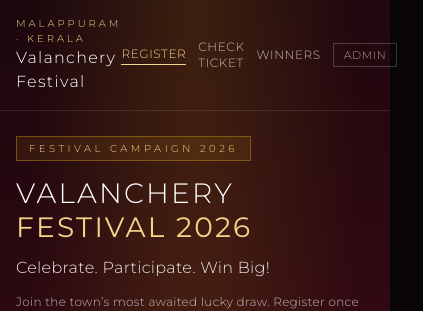
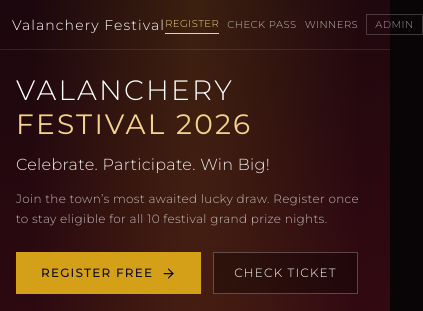
Before and after one commit to dapps-git/LUCKY_DRAW-staticweb, a React (Vite) app: page /register in a window 390 px wide. Shown: the top 311 px of the page, 423 px wide, since content can reach past the window. Built offline with nearby package versions, Linux system fonts and the light colour scheme.

Commit message:
fix: clean navbar mobile layout, remove campaign badge and extra header text

```diff
--- a/src/components/AdminLayout.tsx
+++ b/src/components/AdminLayout.tsx
@@ -84,10 +84,9 @@ export function AdminLayout() {
     <div className="min-h-screen bg-[#f4eee6] text-[#140d10]">
       {/* Desktop Sidebar */}
       <aside className="fixed inset-y-0 left-0 z-40 hidden w-64 flex-col border-r border-white/10 bg-[#12080c] text-white lg:flex">
-        <div className="border-b border-white/10 px-5 py-6">
-          <p className="text-[10px] tracking-[0.3em] text-[#d4a017]">VALANCHERY FESTIVAL</p>
-          <p className="font-display text-lg font-light tracking-wider">Control Room 2026</p>
-          <p className="mt-0.5 text-[11px] font-light text-white/40">Lucky Draw Management</p>
+        <div className="border-b border-white/10 px-5 py-5">
+          <p className="font-display text-base font-light tracking-wider text-white">Valanchery Festival</p>
+          <p className="mt-0.5 text-[11px] font-light text-[#d4a017]">Control Room 2026</p>
         </div>
         <div className="flex-1 py-4">{nav}</div>
       </aside>
@@ -99,8 +98,8 @@ export function AdminLayout() {
           <aside className="absolute inset-y-0 left-0 flex w-72 flex-col border-r border-white/10 bg-[#12080c] text-white">
             <div className="flex items-center justify-between border-b border-white/10 px-5 py-5">
               <div>
-                <p className="text-[10px] tracking-[0.25em] text-[#d4a017]">VALANCHERY</p>
-                <p className="font-display text-base font-light">Festival Control</p>
+                <p className="font-display text-base font-light tracking-wider text-white">Valanchery Festival</p>
+                <p className="text-[11px] font-light text-[#d4a017]">Control Room 2026</p>
               </div>
               <button onClick={() => setOpen(false)} className="text-white/70 hover:text-white">
                 <X size={20} />
--- a/src/pages/PublicUserLoginPage.tsx
+++ b/src/pages/PublicUserLoginPage.tsx
@@ -57,26 +57,23 @@ export function PublicUserLoginPage() {
   return (
     <div className="festival-hero min-h-screen text-white">
       {/* Top Bar */}
-      <header className="mx-auto flex max-w-6xl items-center justify-between border-b border-white/10 px-4 py-4 md:px-8">
-        <div>
-          <p className="text-[10px] tracking-[0.3em] text-[#f3d48a]">VALANCHERY FESTIVAL 2026</p>
-          <Link to="/register" className="font-display text-base tracking-wider md:text-lg">
-            Lucky Draw Portal
-          </Link>
-        </div>
-        <nav className="flex items-center gap-3 text-xs font-light tracking-wider md:gap-6 md:text-sm">
-          <Link to="/register" className="text-white/70 transition hover:text-[#f3d48a]">
+      <header className="mx-auto flex max-w-6xl items-center justify-between border-b border-white/10 px-3 py-3.5 sm:px-6 md:px-8">
+        <Link to="/register" className="font-display text-sm tracking-wider sm:text-base md:text-lg whitespace-nowrap">
+          Valanchery Festival
+        </Link>
+        <nav className="flex items-center gap-2 text-[10px] font-light tracking-wider sm:gap-4 sm:text-xs md:gap-6 md:text-sm">
+          <Link to="/register" className="text-white/70 transition hover:text-[#f3d48a] whitespace-nowrap">
             REGISTER
           </Link>
-          <Link to="/login" className="border-b border-[#f3d48a] pb-0.5 text-[#f3d48a]">
-            CHECK TICKET
+          <Link to="/login" className="border-b border-[#f3d48a] pb-0.5 text-[#f3d48a] whitespace-nowrap">
+            CHECK PASS
           </Link>
-          <Link to="/winners" className="text-white/70 transition hover:text-[#f3d48a]">
+          <Link to="/winners" className="text-white/70 transition hover:text-[#f3d48a] whitespace-nowrap">
             WINNERS
           </Link>
           <Link
             to="/admin/login"
-            className="border border-white/20 px-2.5 py-1 text-[11px] text-white/60 transition hover:border-[#f3d48a] hover:text-[#f3d48a]"
+            className="border border-white/20 px-2 py-0.5 text-[10px] text-white/60 transition hover:border-[#f3d48a] hover:text-[#f3d48a] sm:px-2.5 sm:py-1 sm:text-[11px] whitespace-nowrap"
           >
             ADMIN
           </Link>
--- a/src/pages/PublicWinnersPage.tsx
+++ b/src/pages/PublicWinnersPage.tsx
@@ -20,26 +20,23 @@ export function PublicWinnersPage() {
   return (
     <div className="festival-hero min-h-screen text-white">
       {/* Header */}
-      <header className="mx-auto flex max-w-6xl items-center justify-between border-b border-white/10 px-4 py-4 md:px-8">
-        <div>
-          <p className="text-[10px] tracking-[0.3em] text-[#f3d48a]">VALANCHERY FESTIVAL 2026</p>
-          <Link to="/" className="font-display text-base tracking-wider md:text-lg">
-            Winners Hall of Fame
-          </Link>
-        </div>
-        <nav className="flex items-center gap-3 text-xs font-light tracking-wider md:gap-6 md:text-sm">
-          <Link to="/register" className="text-white/70 transition hover:text-[#f3d48a]">
+      <header className="mx-auto flex max-w-6xl items-center justify-between border-b border-white/10 px-3 py-3.5 sm:px-6 md:px-8">
+        <Link to="/register" className="font-display text-sm tracking-wider sm:text-base md:text-lg whitespace-nowrap">
+          Valanchery Festival
+        </Link>
+        <nav className="flex items-center gap-2 text-[10px] font-light tracking-wider sm:gap-4 sm:text-xs md:gap-6 md:text-sm">
+          <Link to="/register" className="text-white/70 transition hover:text-[#f3d48a] whitespace-nowrap">
             REGISTER
           </Link>
-          <Link to="/login" className="text-white/70 transition hover:text-[#f3d48a]">
-            CHECK TICKET
+          <Link to="/login" className="text-white/70 transition hover:text-[#f3d48a] whitespace-nowrap">
+            CHECK PASS
           </Link>
-          <Link to="/winners" className="border-b border-[#f3d48a] pb-0.5 text-[#f3d48a]">
+          <Link to="/winners" className="border-b border-[#f3d48a] pb-0.5 text-[#f3d48a] whitespace-nowrap">
             WINNERS
           </Link>
           <Link
             to="/admin/login"
-            className="border border-white/20 px-2.5 py-1 text-[11px] text-white/60 transition hover:border-[#f3d48a] hover:text-[#f3d48a]"
+            className="border border-white/20 px-2 py-0.5 text-[10px] text-white/60 transition hover:border-[#f3d48a] hover:text-[#f3d48a] sm:px-2.5 sm:py-1 sm:text-[11px] whitespace-nowrap"
           >
             ADMIN
           </Link>
--- a/src/pages/RegisterPage.tsx
+++ b/src/pages/RegisterPage.tsx
@@ -50,26 +50,23 @@ export function RegisterPage() {
       <Confetti active={confetti} />
 
       {/* Header Navigation */}
-      <header className="mx-auto flex max-w-6xl items-center justify-between border-b border-white/10 px-4 py-4 md:px-8">
-        <div>
-          <p className="text-[10px] tracking-[0.3em] text-[#f3d48a]">MALAPPURAM · KERALA</p>
-          <Link to="/" className="font-display text-base tracking-wider md:text-lg">
-            Valanchery Festival
-          </Link>
-        </div>
-        <nav className="flex items-center gap-3 text-xs font-light tracking-wider md:gap-6 md:text-sm">
-          <Link to="/register" className="border-b border-[#f3d48a] pb-0.5 text-[#f3d48a]">
+      <header className="mx-auto flex max-w-6xl items-center justify-between border-b border-white/10 px-3 py-3.5 sm:px-6 md:px-8">
+        <Link to="/" className="font-display text-sm tracking-wider sm:text-base md:text-lg whitespace-nowrap">
+          Valanchery Festival
+        </Link>
+        <nav className="flex items-center gap-2 text-[10px] font-light tracking-wider sm:gap-4 sm:text-xs md:gap-6 md:text-sm">
+          <Link to="/register" className="border-b border-[#f3d48a] pb-0.5 text-[#f3d48a] whitespace-nowrap">
             REGISTER
           </Link>
-          <Link to="/login" className="text-white/70 transition hover:text-[#f3d48a]">
-            CHECK TICKET
+          <Link to="/login" className="text-white/70 transition hover:text-[#f3d48a] whitespace-nowrap">
+            CHECK PASS
           </Link>
-          <Link to="/winners" className="text-white/70 transition hover:text-[#f3d48a]">
+          <Link to="/winners" className="text-white/70 transition hover:text-[#f3d48a] whitespace-nowrap">
             WINNERS
           </Link>
           <Link
             to="/admin/login"
-            className="border border-white/20 px-2.5 py-1 text-[11px] text-white/60 transition hover:border-[#f3d48a] hover:text-[#f3d48a]"
+            className="border border-white/20 px-2 py-0.5 text-[10px] text-white/60 transition hover:border-[#f3d48a] hover:text-[#f3d48a] sm:px-2.5 sm:py-1 sm:text-[11px] whitespace-nowrap"
           >
             ADMIN
           </Link>
@@ -79,10 +76,7 @@ export function RegisterPage() {
       {/* Hero Section */}
       <section className="mx-auto grid max-w-6xl items-center gap-8 px-4 pb-10 pt-6 sm:px-6 md:gap-12 md:pb-16 md:pt-10 lg:grid-cols-2">
         <div>
-          <div className="inline-block border border-[#d4a017]/40 bg-[#d4a017]/10 px-3 py-1 text-[10px] tracking-[0.35em] text-[#f3d48a] sm:text-xs">
-            FESTIVAL CAMPAIGN 2026
-          </div>
-          <h1 className="font-display animate-fade-up mt-4 text-3xl font-light leading-[1.1] tracking-wide sm:text-4xl md:text-5xl lg:text-6xl">
+          <h1 className="font-display animate-fade-up text-3xl font-light leading-[1.1] tracking-wide sm:text-4xl md:text-5xl lg:text-6xl">
             VALANCHERY
             <br />
             <span className="font-normal text-[#f3d48a]">FESTIVAL 2026</span>
```
